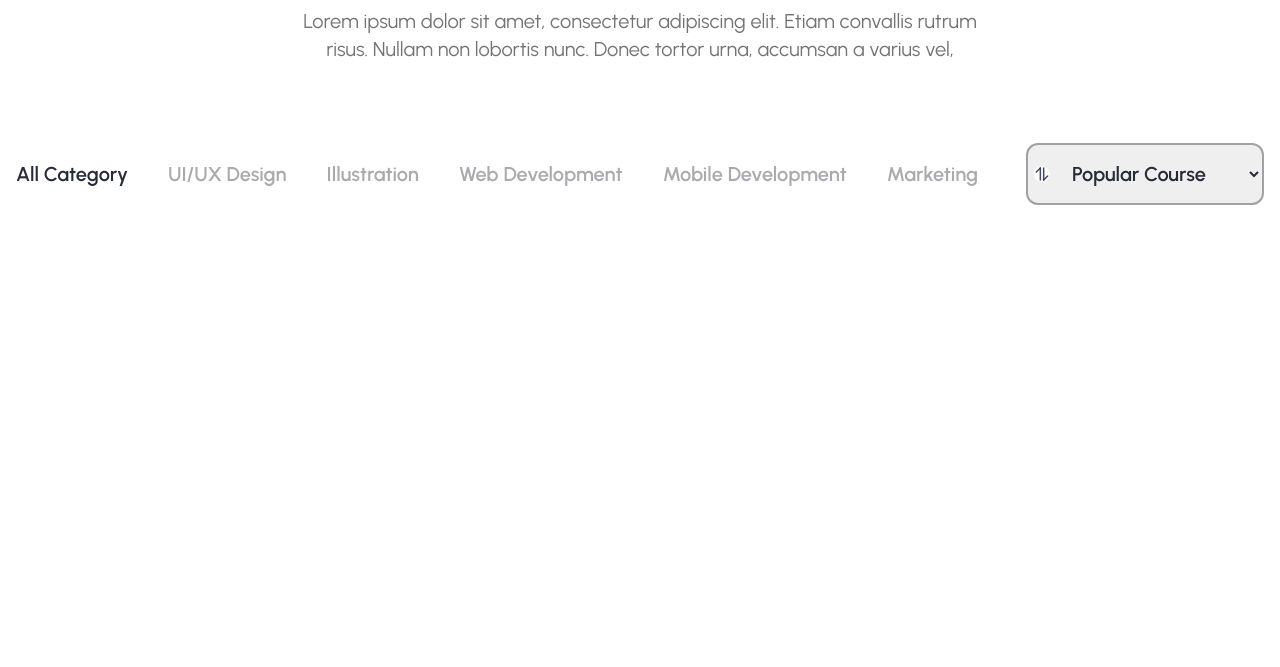
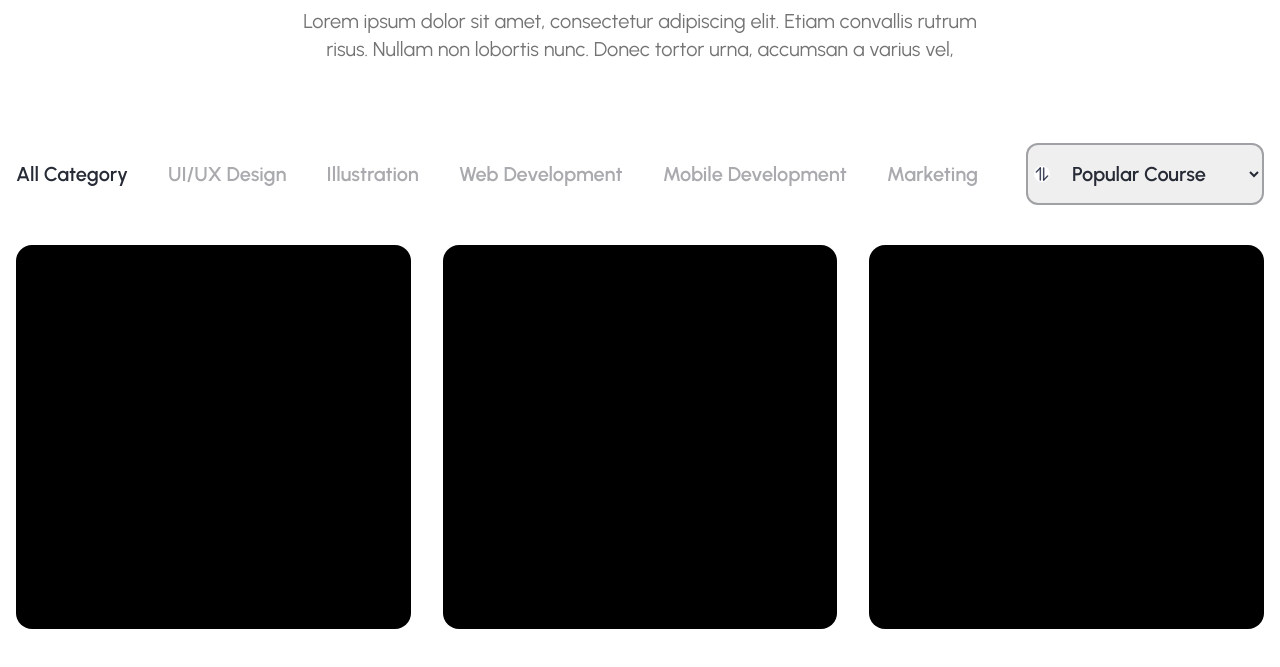
Before and after one commit to Fabyan08/tes-branch, a website: page index.html in a window 1280 px wide. Shown: the part 1220-1887 px from the top of the page. Drawn offline with Linux system fonts and the light colour scheme.

Commit message:
add home styles

```diff
--- a/index.html
+++ b/index.html
@@ -163,6 +163,13 @@
               </select>
             </div>
           </div>
+          <div
+            class="mt-10 gap-8 w-full grid xl:grid-cols-3 md:grid-cols-2 sm:grid-cols-1"
+          >
+            <div class="bg-black w-full h-96 rounded-2xl"></div>
+            <div class="bg-black w-full h-96 rounded-2xl"></div>
+            <div class="bg-black w-full h-96 rounded-2xl"></div>
+          </div>
         </div>
       </section>
     </main>
```
Also changed, not shown: dist/output.css.
